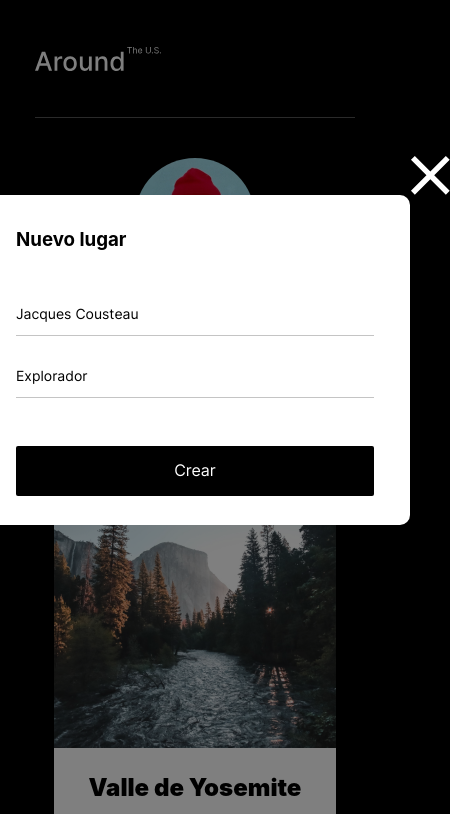
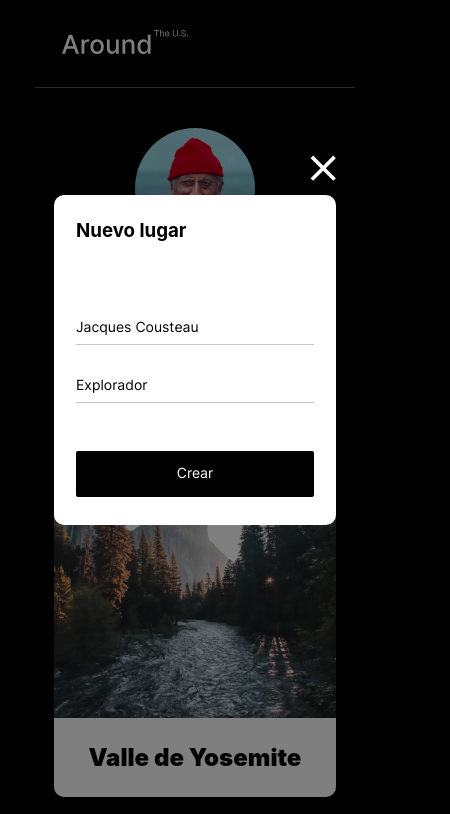
Before and after one commit to DanielCornelio/web_project_around, a plain HTML site: page index.html in a window 390 px wide. Both pictures are taken after a click on the button 291 px from the left and 306 px from the top of the page. Shown: the top 814 px of the page, 450 px wide, since content can reach past the window. Drawn offline with Linux system fonts and the light colour scheme; a web font is replaced by a local one.

Commit message:
se agrega estilos responsivos al form

```diff
--- a/blocks/elements.css
+++ b/blocks/elements.css
@@ -39,5 +39,8 @@
     gap: 20px;
     justify-content: center;
   }
-
+  .card {
+    width: 282px;
+    height: 361px;
+  }
 }
--- a/blocks/footer.css
+++ b/blocks/footer.css
@@ -9,3 +9,13 @@
   line-height: 1.2;
   color: #545454;
 }
+
+@media screen and (max-width: 767px) {
+  .footer {
+    padding: 50px 0;
+  }
+  .footer__copy {
+    text-align: center;
+    font-size: 14px;
+  }
+}
--- a/blocks/form.css
+++ b/blocks/form.css
@@ -59,9 +59,34 @@
   background-color: #000;
   border: none;
   border-radius: 2px;
+  font-size: 18px;
 }
 
 .form__button:hover {
   cursor: pointer;
   background-color: rgba(0, 0, 0, 0.8);
 }
+
+@media screen and (max-width: 767px) {
+  .form {
+    width: 282px;
+    padding: 25px 22px;
+  }
+  .form__close {
+    width: 26px;
+    height: 26px;
+    position: absolute;
+    top: -40px;
+    right: 0;
+  }
+  .form__input {
+    padding-bottom: 9px;
+  }
+  .form__input_title {
+    margin: 76px 0 30px;
+  }
+  .form__button {
+    height: 46px;
+    font-size: 14px;
+  }
+}
--- a/blocks/header.css
+++ b/blocks/header.css
@@ -8,6 +8,9 @@
   height: 33px;
 }
 @media screen and (max-width: 767px) {
+  .header {
+    padding: 28px 0 28px 27px;
+  }
   .header__logo {
     width: 126px;
     height: 28px;
```
